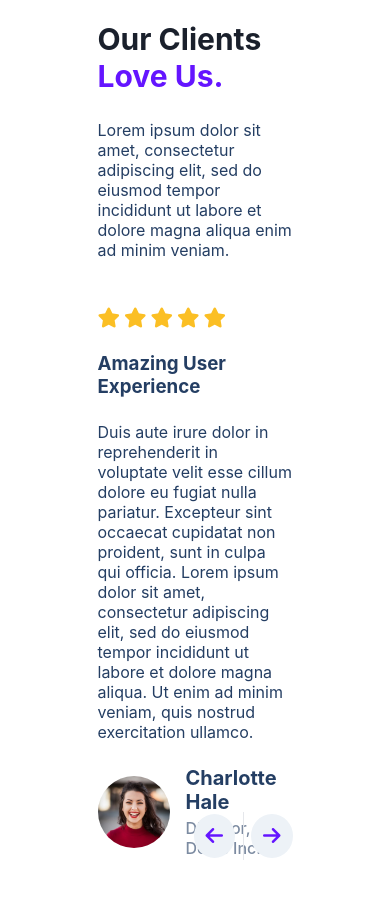
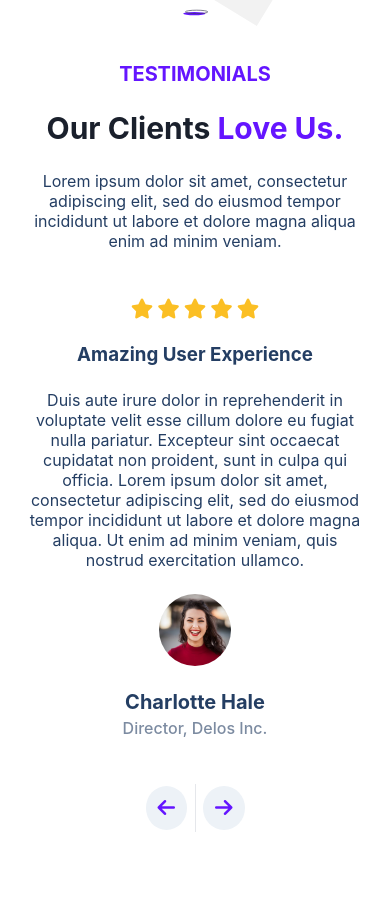
Before and after one commit to BenFeder/Treact-Project-HTML-CSS, a plain HTML site: page index.html in a window 390 px wide. Shown: the part 7891-8790 px from the top of the page. After the commit the page ends 8769 px from the top, so only its background shows below. Drawn offline with Linux system fonts and the light colour scheme.

Commit message:
Mobile layout perfected for testimonials section

```diff
--- a/styles.css
+++ b/styles.css
@@ -1091,4 +1091,37 @@ h2 {
     max-width: 100%;
     width: 100%;
   }
+
+  /* TESTIMONIALS MOBILE */
+  .testimonials__row {
+    flex-direction: column;
+    text-align: center;
+    padding: 0 24px;
+  }
+
+  .testimonials__img,
+  .testimonials__desc {
+    width: 100%;
+  }
+
+  .user__profile__desc {
+    flex-direction: column;
+    align-items: center;
+    gap: 24px;
+  }
+
+  .star-rating {
+    justify-content: center;
+  }
+
+  .testimonial__scroll {
+    position: static;
+    margin-top: 24px;
+    justify-content: center;
+    align-self: center;
+  }
+
+  .testimonial__left--arrow::after {
+    right: -9px;
+  }
 }
```
